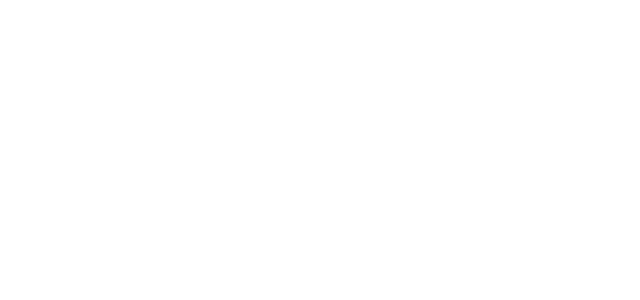
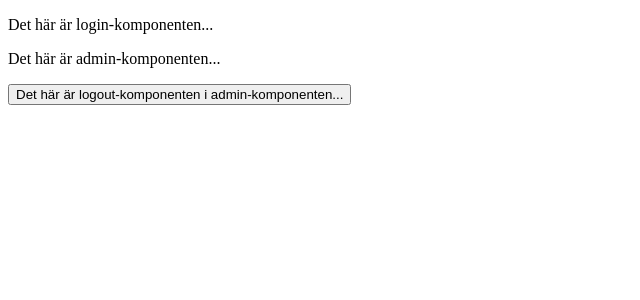
Before and after one commit to peing22/DT162G-Projekt---Admingranssnitt, a React (Create React App) app: page / in a window 1280 px wide. Shown: the top 300 px of the page, without its empty margins (0-640 px from the left). Built offline with nearby package versions, Linux system fonts and the light colour scheme.

Commit message:
basic components

```diff
--- a/src/App.js
+++ b/src/App.js
@@ -1,6 +1,12 @@
+import Login from "./components/login.component";
+import Admin from "./components/admin.component";
+
 export default function App() {
 
   return (
-    <div className="App"></div>
+    <div className="app">
+      <Login />
+      <Admin />
+    </div>
   );
 }
--- /dev/null
+++ b/src/components/admin.component.js
@@ -0,0 +1,11 @@
+import Logout from "./logout.component";
+
+export default function Admin() {
+
+    return (
+      <div className="admin">
+        <p>Det här är admin-komponenten...</p>
+        <Logout />
+      </div>
+    );
+  }
--- /dev/null
+++ b/src/components/login.component.js
@@ -0,0 +1,8 @@
+export default function Login() {
+
+    return (
+      <div className="login">
+        <p>Det här är login-komponenten...</p>
+      </div>
+    );
+  }
--- /dev/null
+++ b/src/components/logout.component.js
@@ -0,0 +1,8 @@
+export default function Logout() {
+
+    return (
+      <div className="logout">
+        <button>Det här är logout-komponenten i admin-komponenten...</button>
+      </div>
+    );
+  }
```
